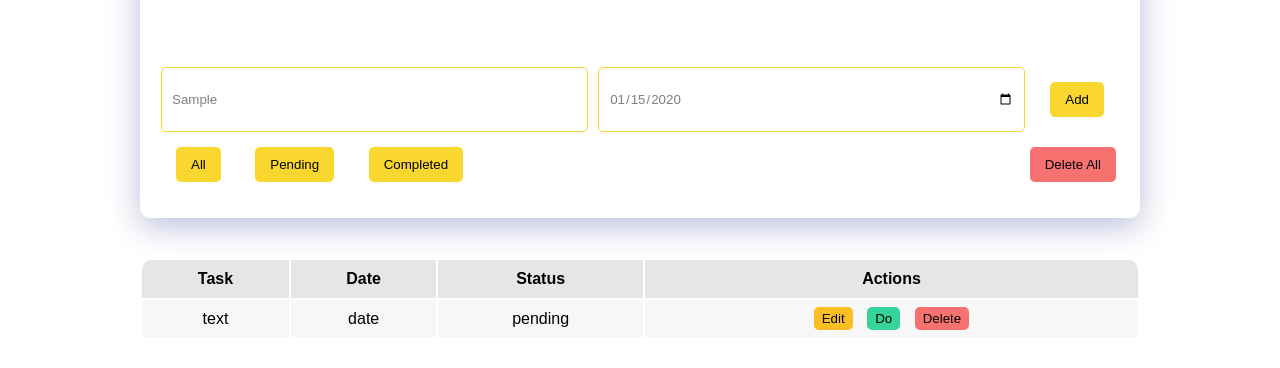
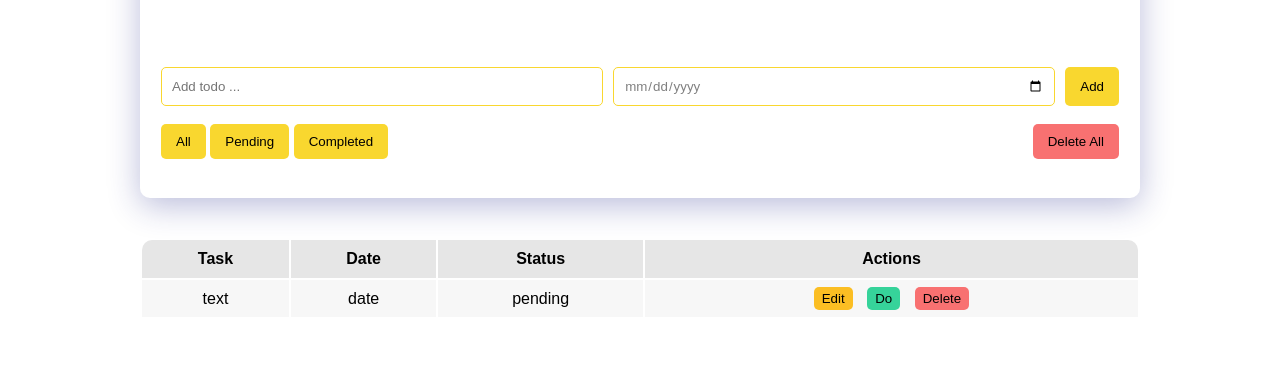
Before and after one commit to mobinaShahbazi83/todo-app-js, a plain HTML site: page index.html in a window 1280 px wide. Both pictures are taken after typing "Sample", "2020-01-15" into the empty fields and a click on the button "Add". Shown: the part 92-460 px from the top of the page. Drawn offline with Linux system fonts and the light colour scheme.

Commit message:
Get todo values

```diff
--- a/css/style.css
+++ b/css/style.css
@@ -63,7 +63,7 @@ button {
     cursor: pointer;
     padding: 10px 15px;
     border-radius: 5px;
-    margin: 15px;
+
 }
 
 button:hover {
@@ -74,11 +74,11 @@ button:hover {
     width: 100%;
     display: flex;
     justify-content: space-between;
+    margin: 18px;
 }
 
 #delete-all-button {
     background-color: var(--color-error);
-    margin-right: 3px;
 }
 
 table {
--- a/js/app.js
+++ b/js/app.js
@@ -0,0 +1,24 @@
+const taskInput = document.getElementById("task-input");
+const dateInput = document.getElementById("date-input");
+const addButton = document.getElementById("add-button");
+
+
+
+const todos = []
+const addHandler = () => {
+    const task = taskInput.value;
+    const date = dateInput.value;
+    const todo = {
+        task : task,
+        date: date,
+        completed: false,
+    };
+    if(task) {
+        todos.push(todo);
+        taskInput.value = "";
+        dateInput.value = "";
+    } else {
+        alert("Warning")
+    }
+}
+addButton.addEventListener("click", addHandler)
```
